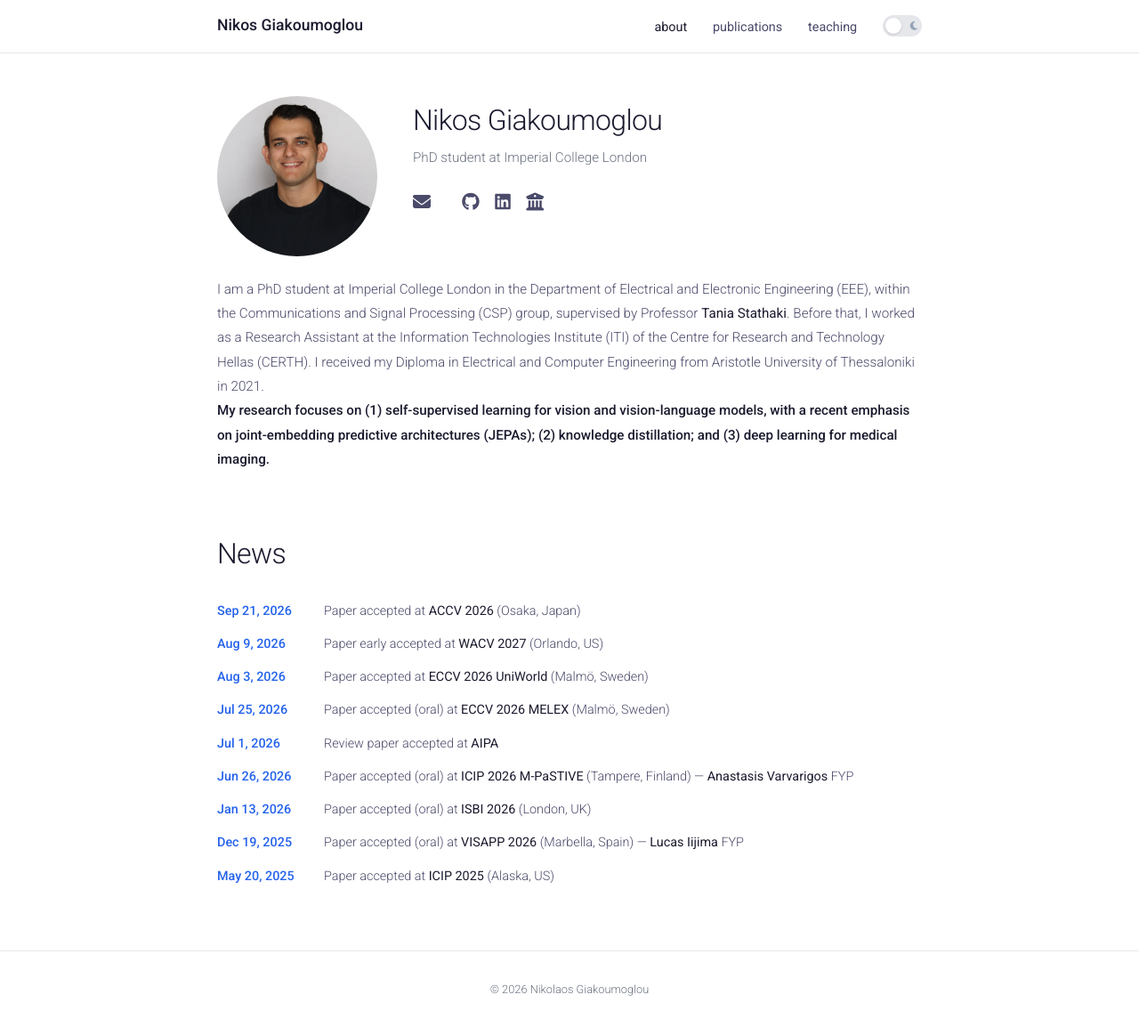
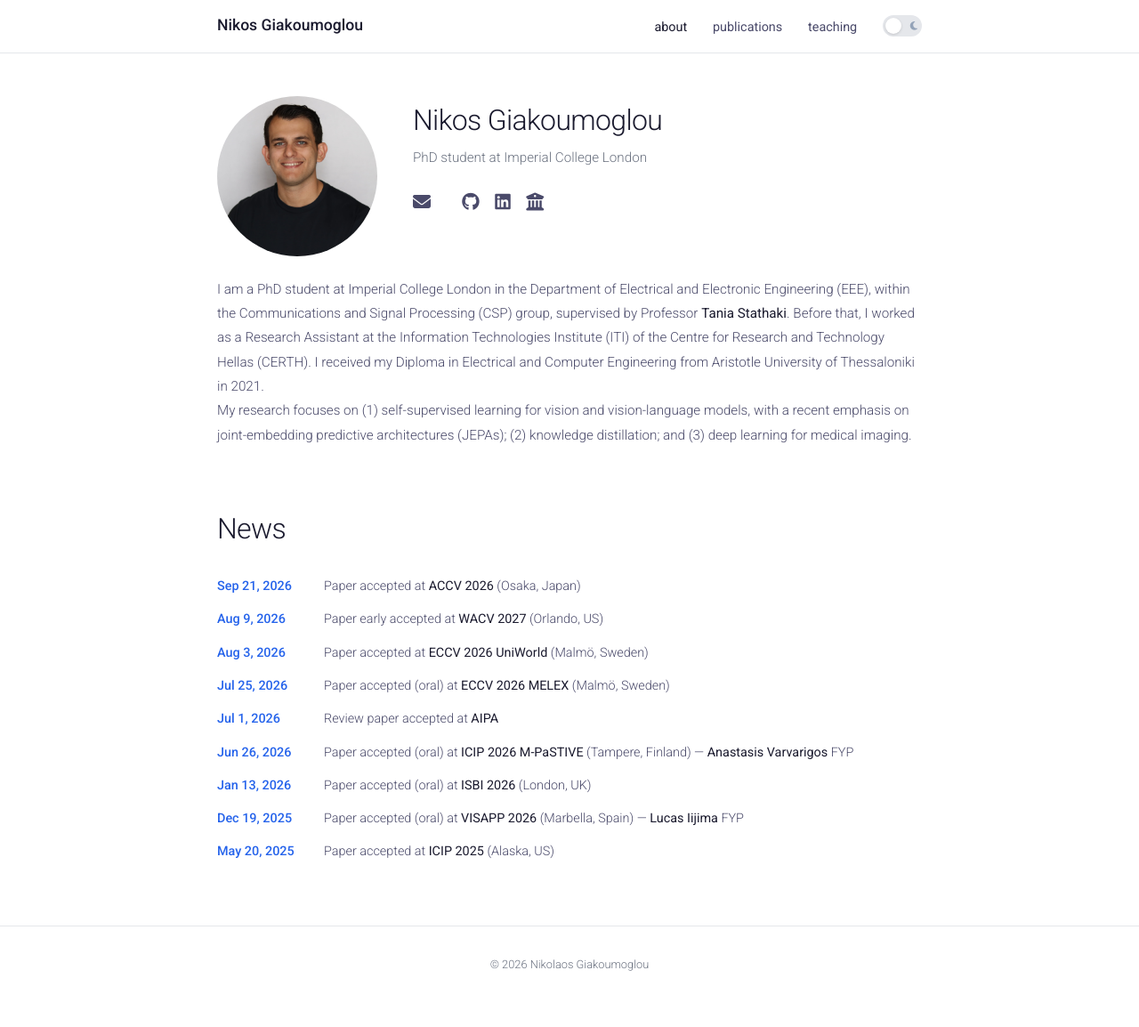
Before and after one commit to giakoumoglou/giakoumoglou.github.io, a Jekyll site: the page built from index.html, in a window 1280 px wide and 1154 px high. Shown: the whole window at 89% size. Built offline with Jekyll 4.4.1, drawn with Linux system fonts in a browser that asks for light colours; a style sheet for code colours, icons or effects is not loaded.

Commit message:
Update index.html

```diff
--- a/index.html
+++ b/index.html
@@ -19,7 +19,7 @@ layout: default
     <div class="profile-bio">
         {{ profile.bio | markdownify }}
         {%- if profile.focus %}
-        <p><strong>{% include inline-md.html text=profile.focus %}</strong></p>
+        <p>{% include inline-md.html text=profile.focus %}</p>
         {%- endif %}
     </div>
 </section>
```
